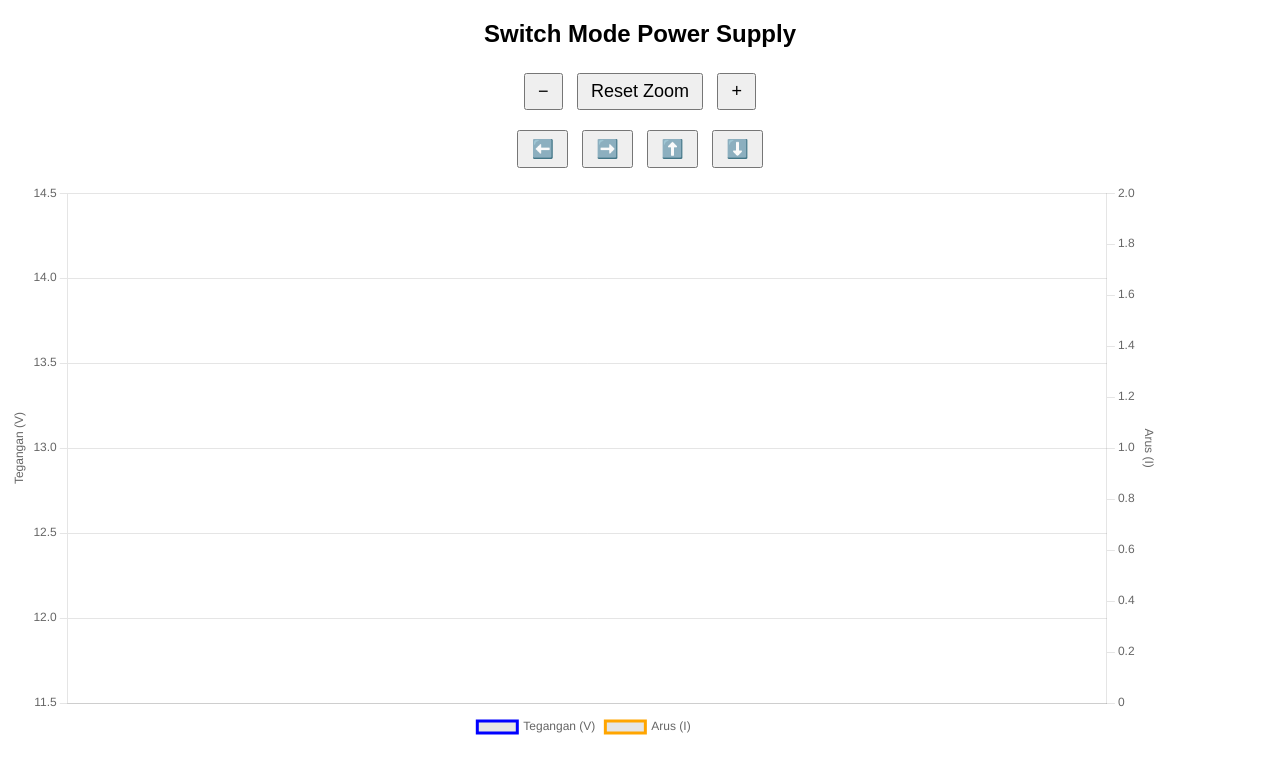
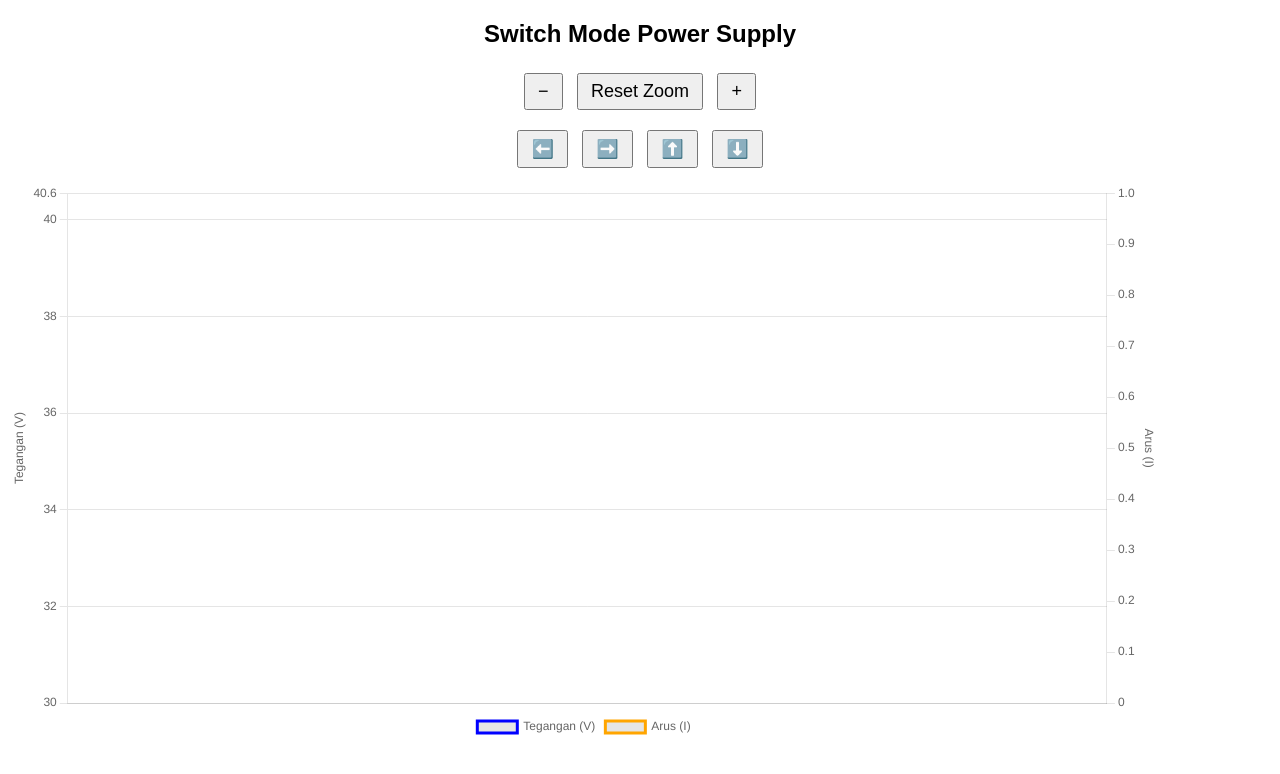
Before and after one commit to AL-13-FT/grafik, a plain HTML site: page index.html in a window 1280 px wide. Drawn offline with nearby package versions, Linux system fonts and the light colour scheme; some packages are replaced by stand-ins of ours; no server answers; a script that the page names is missing.

Commit message:
Update index.html

```diff
--- a/index.html
+++ b/index.html
@@ -92,34 +92,17 @@
       options: {
         responsive: true,
         maintainAspectRatio: false,
-        scales: {
-          'y-tegangan': {
-            type: 'linear',
-            position: 'left',
-            title: {
-              display: true,
-              text: 'Tegangan (V)'
-            },
-            min: 11.5,
-            max: 14.5
-          },
-          'y-arus': {
-            type: 'linear',
-            position: 'right',
-            title: {
-              display: true,
-              text: 'Arus (I)'
-            },
-            min: 0,
-            max: 2,
-            grid: {
-              drawOnChartArea: false
-            }
-          }
+        interaction: {
+          mode: 'index',
+          intersect: false
         },
         plugins: {
           legend: {
             position: 'bottom'
+          },
+          tooltip: {
+            mode: 'index',
+            intersect: false
           },
           zoom: {
             pan: {
@@ -131,6 +114,31 @@
               pinch: { enabled: true },
               mode: 'x',
               drag: { enabled: false }
+            }
+          }
+        },
+        scales: {
+          'y-tegangan': {
+            type: 'linear',
+            position: 'left',
+            title: {
+              display: true,
+              text: 'Tegangan (V)'
+            },
+            min: 30.00,
+            max: 40.55
+          },
+          'y-arus': {
+            type: 'linear',
+            position: 'right',
+            title: {
+              display: true,
+              text: 'Arus (I)'
+            },
+            min: 0,
+            max: 1,
+            grid: {
+              drawOnChartArea: false
             }
           }
         }
```
